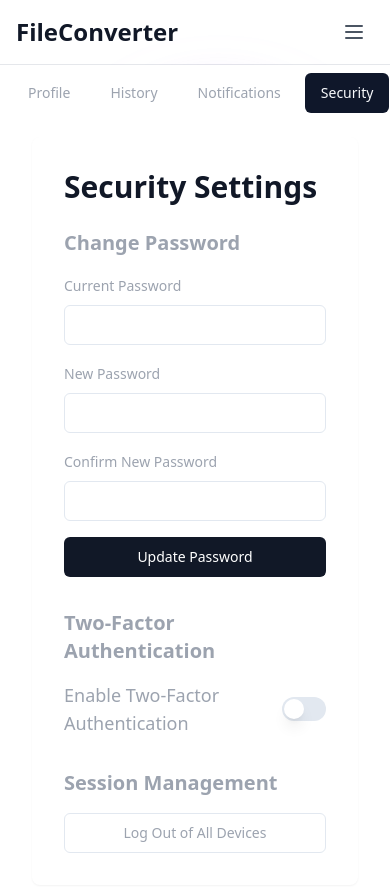
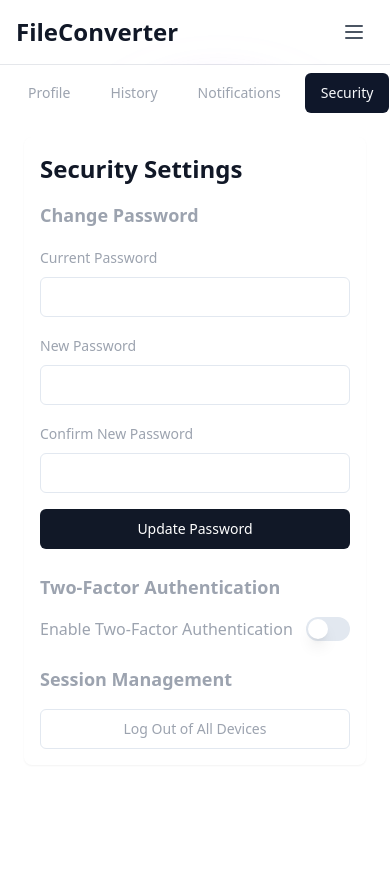
Before and after one commit to mddanish867/soora-conversion, a React (Vite) app: page /dashboard/security in a window 390 px wide. Shown: the top 892 px of the page. Built offline with nearby package versions, Linux system fonts and the light colour scheme.

Commit message:
modified the security

```diff
--- a/src/pages/userSetings/SecuritySettingsPage .tsx
+++ b/src/pages/userSetings/SecuritySettingsPage .tsx
@@ -6,17 +6,17 @@ import { Switch } from '@/components/ui/switch'
 
 const SecuritySettingsPage = () => {
   return (
-    <div className="container mx-auto px-4 ">
+    <div className="w-full px-2 sm:px-4 md:px-6 lg:px-8">
       <motion.div
-        className="bg-white p-8 rounded-lg shadow-sm w-full mx-auto"
+        className="bg-white p-4 sm:p-6 md:p-8 rounded-lg shadow-sm w-full max-w-3xl mx-auto"
         initial={{ opacity: 0, y: -50 }}
         animate={{ opacity: 1, y: 0 }}
         transition={{ duration: 0.5 }}
       >
-        <h2 className="text-3xl font-bold mb-6 text-gray-900">Security Settings</h2>
-        <div className="space-y-8">
+        <h2 className="text-2xl sm:text-3xl font-bold mb-4 sm:mb-6 text-gray-900">Security Settings</h2>
+        <div className="space-y-6 sm:space-y-8">
           <div className="space-y-4">
-            <h3 className="text-xl font-semibold">Change Password</h3>
+            <h3 className="text-lg sm:text-xl font-semibold">Change Password</h3>
             <div className="space-y-2">
               <Label htmlFor="current-password">Current Password</Label>
               <Input id="current-password" type="password" />
@@ -34,14 +34,14 @@ const SecuritySettingsPage = () => {
             </Button>
           </div>
           <div className="space-y-4">
-            <h3 className="text-xl font-semibold">Two-Factor Authentication</h3>
+            <h3 className="text-lg sm:text-xl font-semibold">Two-Factor Authentication</h3>
             <div className="flex items-center justify-between">
-              <Label htmlFor="two-factor" className="text-lg">Enable Two-Factor Authentication</Label>
+              <Label htmlFor="two-factor" className="text-base sm:text-lg">Enable Two-Factor Authentication</Label>
               <Switch id="two-factor" />
             </div>
           </div>
           <div className="space-y-4">
-            <h3 className="text-xl font-semibold">Session Management</h3>
+            <h3 className="text-lg sm:text-xl font-semibold">Session Management</h3>
             <Button variant="outline" className="w-full">
               Log Out of All Devices
             </Button>
```
